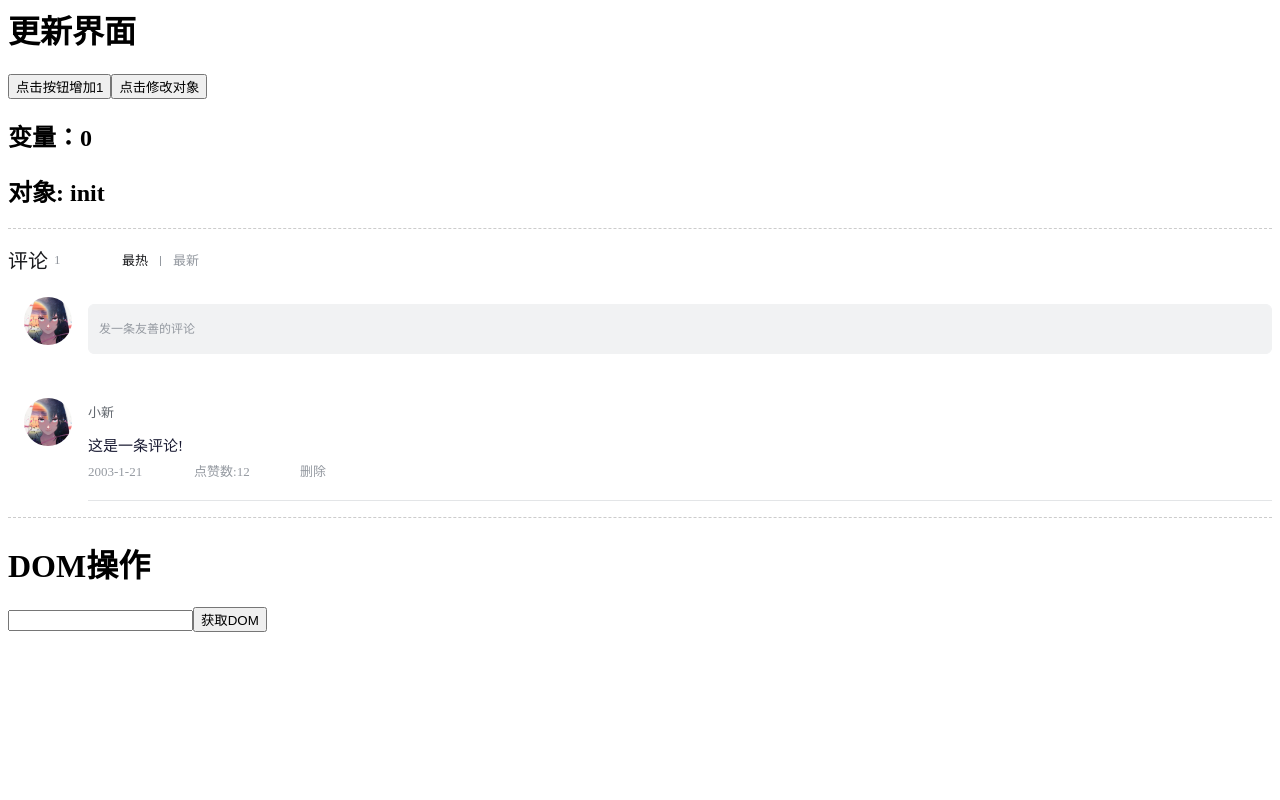
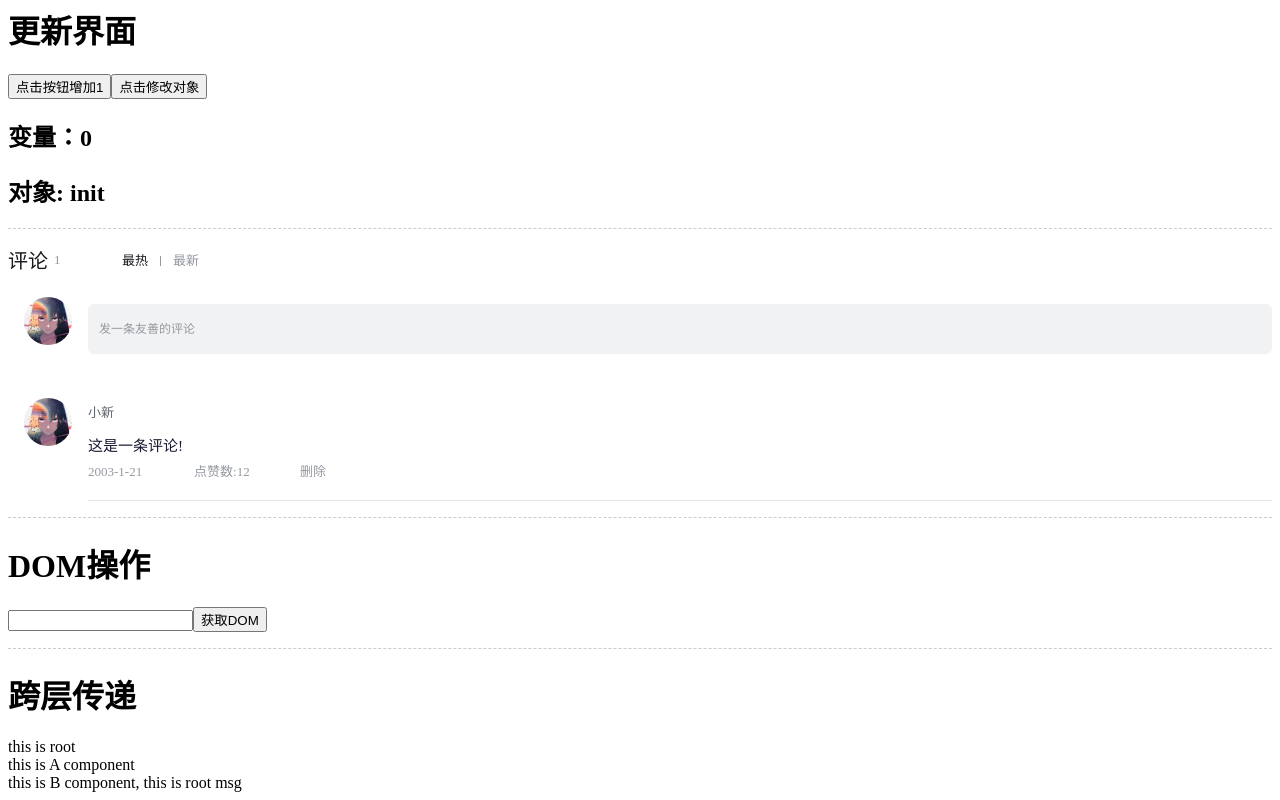
Before and after one commit to mmdxiaoxin/react-basic, a React (Create React App) app: page / in a window 1280 px wide. Shown: the part 436-1236 px from the top of the page. Before the commit the page ends 1076 px from the top, so only its background shows below. Built offline with nearby package versions, Linux system fonts and the light colour scheme.

Commit message:
feat: 跨层传递

```diff
--- a/src/App.js
+++ b/src/App.js
@@ -5,6 +5,7 @@ import UpdateInterface from './components/UpdateInterface';
 import Divider from './components/Divider';
 import CommentList from './components/CommentList';
 import DOMOption from './components/DOMOption';
+import ContextStudy from './components/ContextStudy';
 
 function App() {
     return (
@@ -20,6 +21,8 @@ function App() {
             <CommentList />
             <Divider />
             <DOMOption />
+            <Divider />
+            <ContextStudy />
         </div>
     );
 }
--- /dev/null
+++ b/src/components/ContextStudy.js
@@ -0,0 +1,34 @@
+//root -> A -> B
+
+import { createContext, useContext } from 'react';
+
+const MsgContext = createContext();
+
+function A() {
+    return (
+        <div>
+            this is A component
+            <B />
+        </div>
+    );
+}
+
+function B() {
+    const msg = useContext(MsgContext);
+    return <div>this is B component, {msg}</div>;
+}
+
+function ContextStudy() {
+    const msg = 'this is root msg';
+    return (
+        <div>
+            <h1>跨层传递</h1>
+            <MsgContext.Provider value={msg}>
+                this is root
+                <A />
+            </MsgContext.Provider>
+        </div>
+    );
+}
+
+export default ContextStudy;
```
